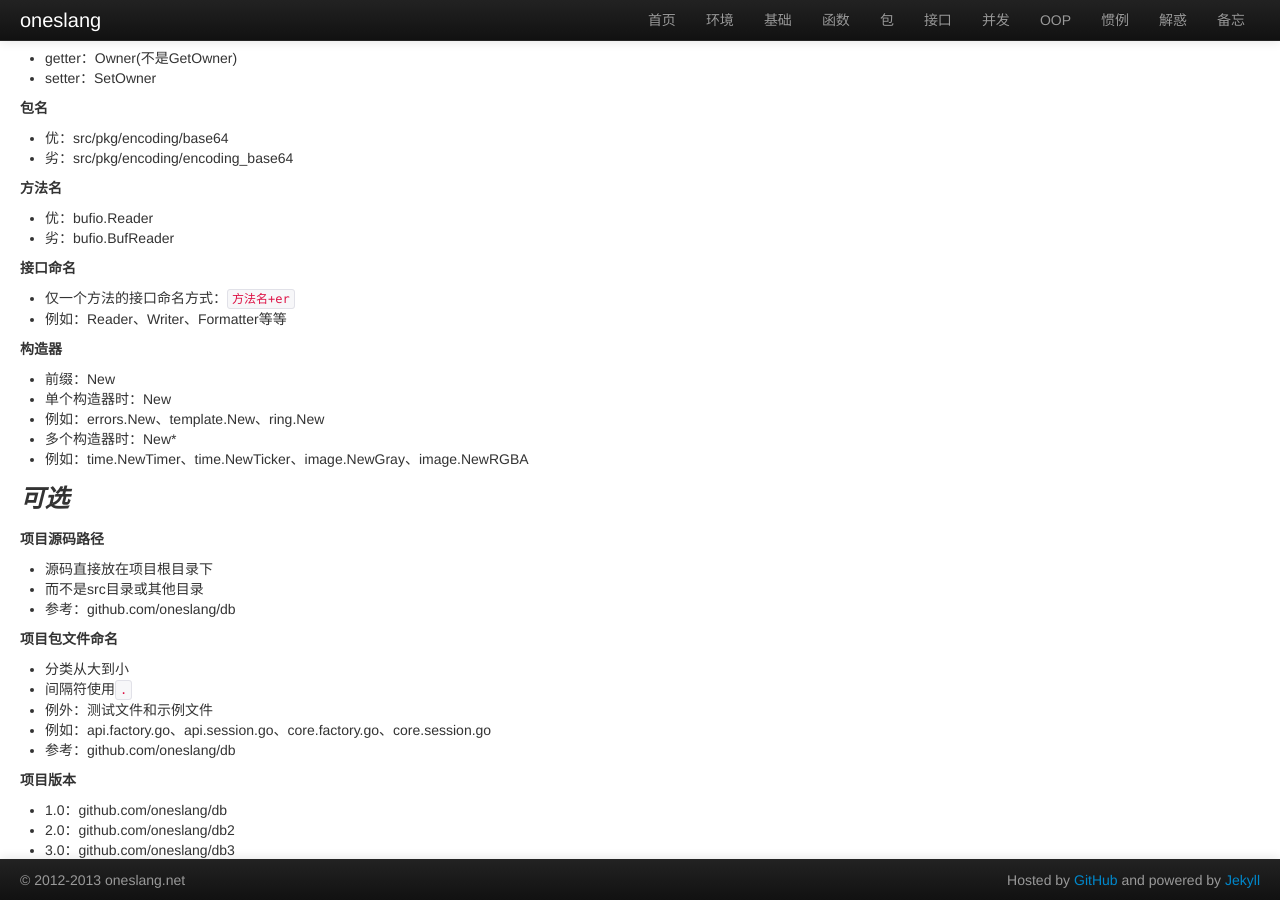
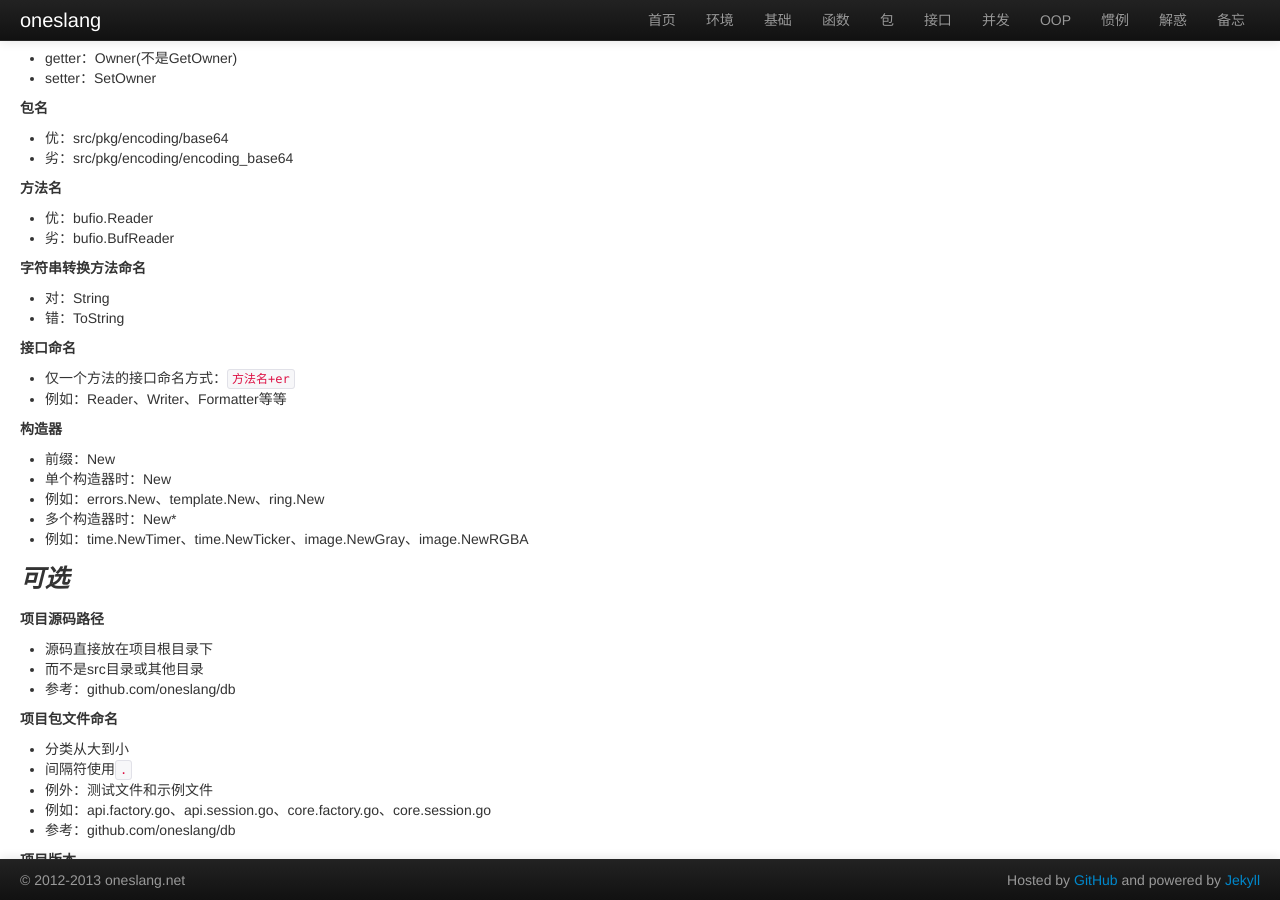
Before and after one commit to oneslang/oneslang.net, a Jekyll site: the page built from golang/convention.md, in a window 1280 px wide and 900 px high, scrolled down 892 px. Built offline with Jekyll 4.4.1, drawn with Linux system fonts in a browser that asks for light colours.

Commit message:
add ToString

```diff
--- a/golang/convention.md
+++ b/golang/convention.md
@@ -50,6 +50,10 @@ title: 惯例
 * 优：bufio.Reader
 * 劣：bufio.BufReader
 
+##### 字符串转换方法命名
+* 对：String
+* 错：ToString
+
 ##### 接口命名
 * 仅一个方法的接口命名方式：`方法名+er`
 * 例如：Reader、Writer、Formatter等等
```
